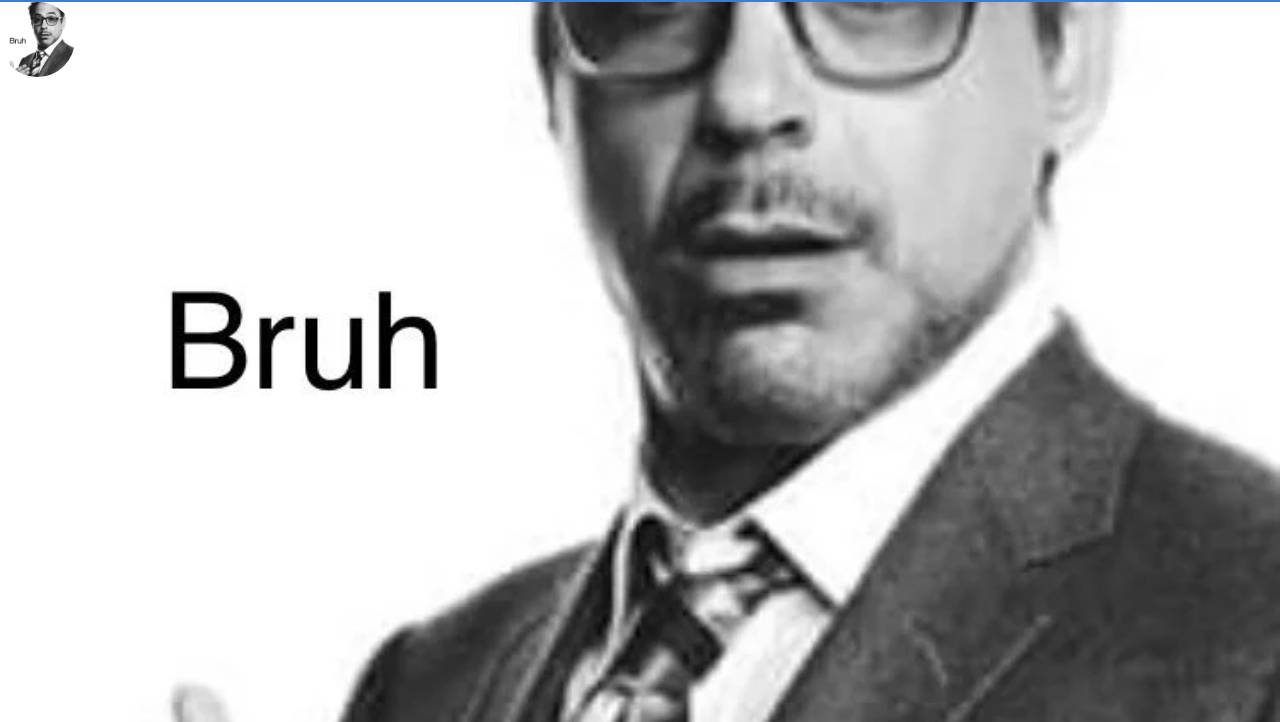
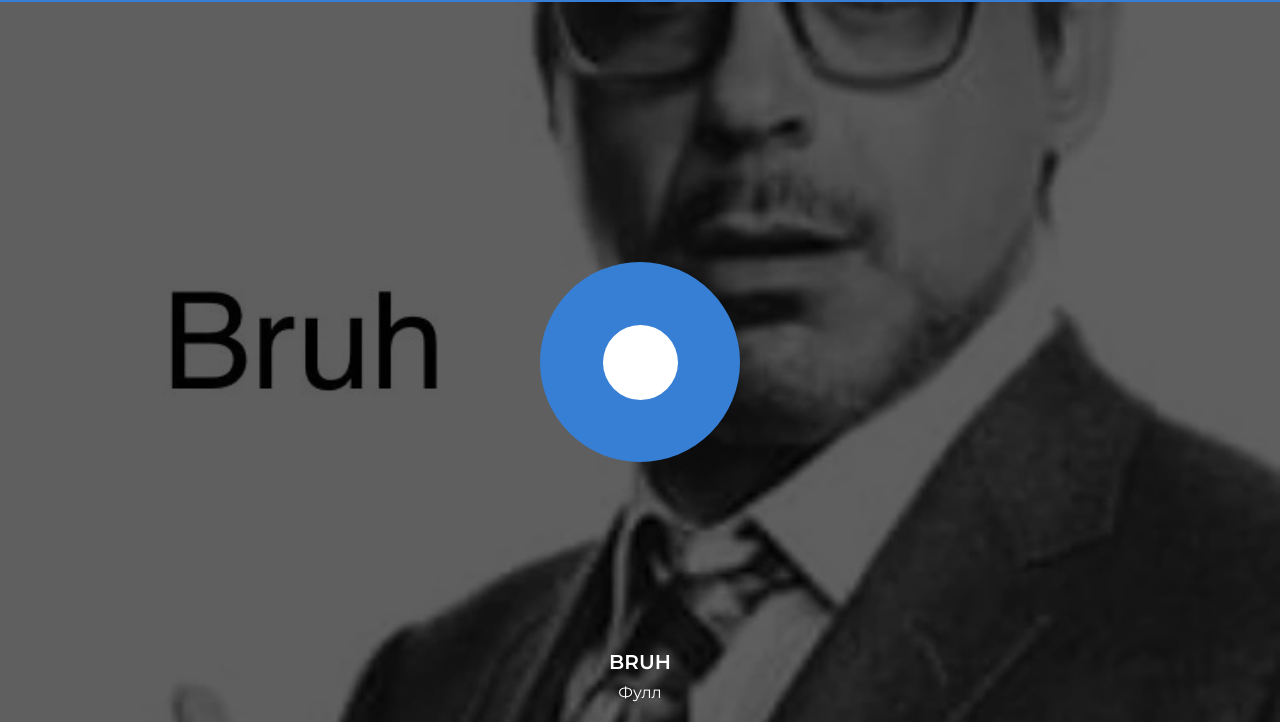
Before and after one commit to ZenWhite/Memes-Button, a website: page index.html in a window 1280 px wide. Shown: the part 78-800 px from the top of the page. Drawn offline with Linux system fonts and the light colour scheme; a web font is replaced by a local one.

Commit message:
'up_style'

```diff
--- a/css/app.css
+++ b/css/app.css
@@ -25,6 +25,11 @@
 
 .animate::after {
     animation: circle 1s linear forwards;
+}
+
+.active {
+    filter: opacity(1) grayscale(1) !important;
+    box-shadow: 0px 0px 10px rgba(0,0,0,0.5);
 }
 
 body {
@@ -96,8 +101,15 @@ header {
 }
 
 .options-page__block {
+    padding-top: 15px;
+}
+
+.options-page__block .wrap{
     display: grid;
-    grid-template-columns: repeat( auto-fit, minmax(75px, 1fr) );
+    grid-template-rows: repeat( auto-fit, 100px );
+    grid-template-columns: repeat(3, 1fr);
+    justify-items: center;
+    align-items: center;
 }
 
 .options-page__item {
@@ -105,6 +117,9 @@ header {
     height: 75px;
     border-radius: 50%;
     max-width: 75px;
+    filter: opacity(0.5) grayscale(0.5);
+    transition-duration: 450ms;
+    transition-property: filter, box-shadow;
 }
 
 @keyframes circle {
--- a/index.html
+++ b/index.html
@@ -20,14 +20,14 @@
             </div>
         </header>
         <main>
-            <section class="main-page flex hide">
+            <section class="main-page flex">
                 <a href="#" class="btn flex play"></a>
                 <div class="main-page__info">
                     <p class="main-page__name name">BRUH</p>
                     <a href="https://goolge.com" class="main-page__link src">Фулл</a>
                 </div>
             </section>
-            <section class="options-page">
+            <section class="options-page hide">
                 <div class="options-page__block"></div>
             </section>
         </main>
--- a/js/app.js
+++ b/js/app.js
@@ -9,23 +9,28 @@ window.addEventListener('DOMContentLoaded', () => {
         render() {
             this.el.classList.add('options-page__item', 'meme');
             this.el.id = this.options.id;
-            this.el.style.background = `url(${this.options.image}) no-repeat center center`;
-            this.el.style.backgroundSize = '100%';
-            this.el.style.filter = 'opacity(0.9) grayscale(0.5)';
-
+            this.el.style.background = `url(${this.options.image}) no-repeat center center/100%`;
             return this.el;
         }
         events() {
-            return;
+            document.body.addEventListener('click', ({target}) => {
+                if(target.classList.contains('meme')) {
+                    Meme.setActiveMeme(target.id);
+                }
+            });
         }
         static setActiveMeme(id) {
+            const prev  = document.querySelector('.active');
             const el = document.querySelector(`.meme[id="${id}"]`);
             const meme = memes.get( id.toString() );
-            el.style.filter = 'opacity(1) grayscale(1)';
-            document.body.style.background = `url(${meme.image}) no-repeat center center`;
+
+            if(prev) prev.classList.remove('active');
+            el.classList.add('active');
+
+            document.body.style.background = `url(${meme.image}) no-repeat center center, rgba(39,39,39,0.9)`;
             document.body.style.backgroundSize = 'cover';
+
             play.dataset.audio = meme.audio;
-            console.log(meme);
         }
     }
 
@@ -39,7 +44,8 @@ window.addEventListener('DOMContentLoaded', () => {
     //Events
     play.addEventListener('click', function(e) {
         e.preventDefault();
-        console.log('play!');
+        /*const audio = new Audio(play.dataset.audio);
+        audio.play();*/
     });
 
     const getMemes = async () => {//Get Memes From JSON File(My Fake Database)
@@ -65,6 +71,8 @@ window.addEventListener('DOMContentLoaded', () => {
 
     function renderMemes() {
         const fragment = document.createDocumentFragment();
+        const wrap = document.createElement('div');
+        wrap.classList.add('wrap');
 
         memes.forEach(({id, name, src, audio, image}) => {
             const meme = new Meme({id,name,src,audio,image});
@@ -72,7 +80,8 @@ window.addEventListener('DOMContentLoaded', () => {
             fragment.appendChild(memeBlock);
         });
 
-        memeGrid.appendChild(fragment);
+        wrap.appendChild(fragment);
+        memeGrid.appendChild(wrap);
         Meme.setActiveMeme(1);
     }
 });
```
